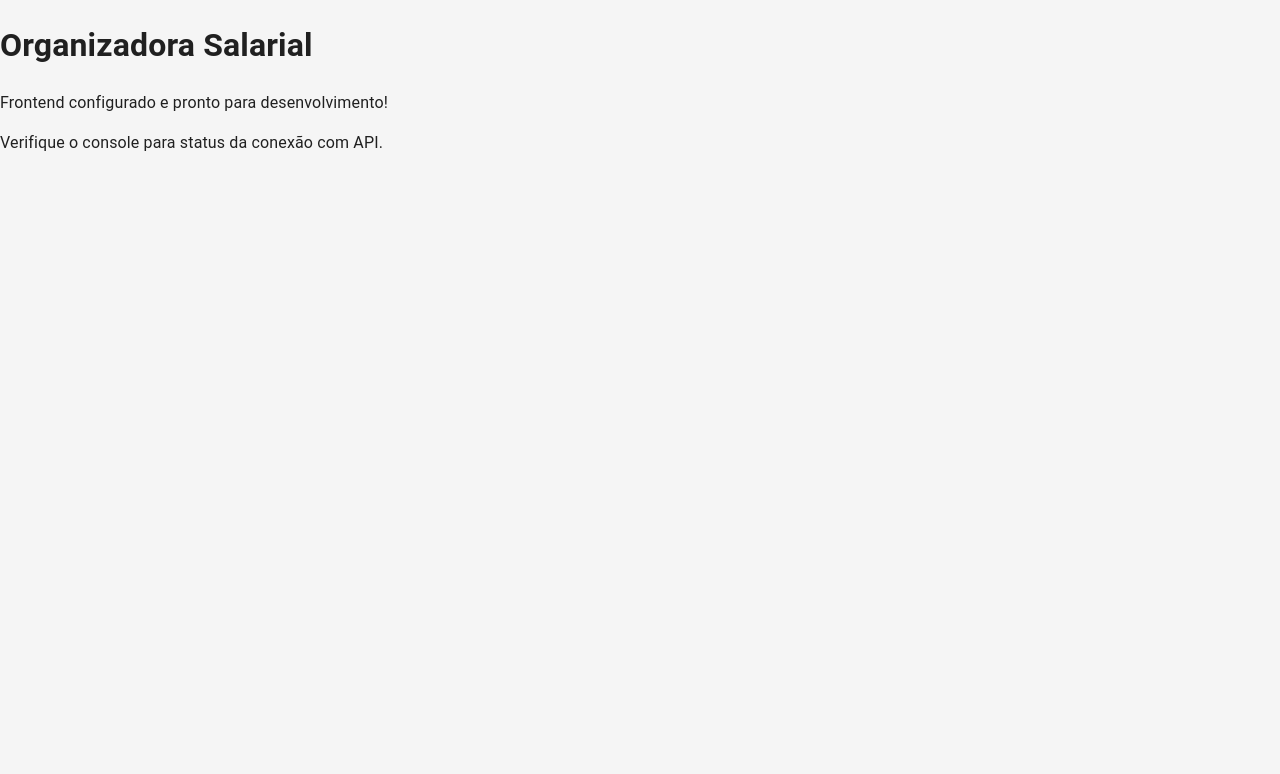
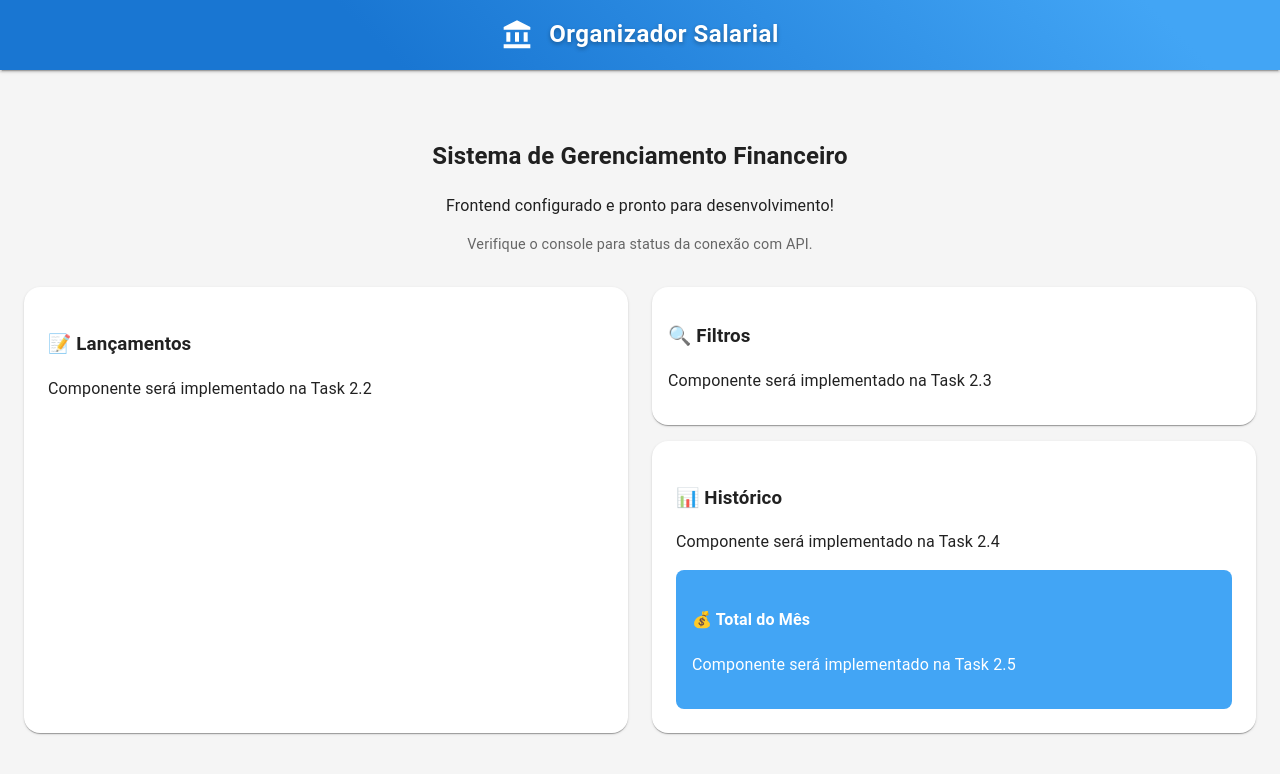
Before and after one commit to JoaoMuriloPO/-OrganizadorSalarial, a React (Create React App) app in the folder front/: page / in a window 1280 px wide. Shown: the top 774 px of the page. Built offline with nearby package versions, Linux system fonts and the light colour scheme; no server answers.

Commit message:
Feat: criaçao do layout

```diff
--- a/front/src/App.js
+++ b/front/src/App.js
@@ -1,8 +1,9 @@
 import React, { useEffect } from 'react';
 import { ThemeProvider } from '@mui/material/styles';
-import { CssBaseline } from '@mui/material';
+import { CssBaseline, Container, Box } from '@mui/material';
 import theme from './theme/theme';
 import { testarConexao } from './services/api';
+import Header from './components/Header/Header';
 import './App.css';
 
 function App() {
@@ -23,18 +24,82 @@ function App() {
   return (
     <ThemeProvider theme={theme}>
       <CssBaseline />
-      <div className="App">
-        <h1>Organizadora Salarial</h1>
-        <p>Frontend configurado e pronto para desenvolvimento!</p>
-        <p>Verifique o console para status da conexão com API.</p>
+      <Box sx={{ minHeight: '100vh', backgroundColor: 'background.default' }}>
+        {/* Header Component */}
+        <Header />
 
-        {/* Componentes serão adicionados nas próximas tasks */}
-        {/* <Header /> */}
-        {/* <Lancamentos /> */}
-        {/* <Filtro /> */}
-        {/* <Historico /> */}
-        {/* <TotalMes /> */}
-      </div>
+        {/* Conteúdo Principal */}
+        <Container maxWidth="xl" sx={{ py: 3 }}>
+          <Box sx={{ textAlign: 'center', mb: 4 }}>
+            <h2>Sistema de Gerenciamento Financeiro</h2>
+            <p>Frontend configurado e pronto para desenvolvimento!</p>
+            <p style={{ fontSize: '0.9em', color: '#666' }}>
+              Verifique o console para status da conexão com API.
+            </p>
+          </Box>
+
+          {/* Placeholder para próximos componentes */}
+          <Box sx={{
+            display: 'grid',
+            gap: 3,
+            gridTemplateColumns: {
+              xs: '1fr',
+              md: '1fr 1fr'
+            },
+            mb: 3
+          }}>
+            {/* Box esquerdo - Lançamentos (Task 2.2) */}
+            <Box sx={{
+              p: 3,
+              bgcolor: 'background.paper',
+              borderRadius: 2,
+              boxShadow: 1,
+              minHeight: 300
+            }}>
+              <h3>📝 Lançamentos</h3>
+              <p>Componente será implementado na Task 2.2</p>
+            </Box>
+
+            {/* Box direito - Filtro + Histórico */}
+            <Box sx={{ display: 'flex', flexDirection: 'column', gap: 2 }}>
+              {/* Filtro (Task 2.3) */}
+              <Box sx={{
+                p: 2,
+                bgcolor: 'background.paper',
+                borderRadius: 2,
+                boxShadow: 1
+              }}>
+                <h3>🔍 Filtros</h3>
+                <p>Componente será implementado na Task 2.3</p>
+              </Box>
+
+              {/* Histórico (Task 2.4) */}
+              <Box sx={{
+                p: 3,
+                bgcolor: 'background.paper',
+                borderRadius: 2,
+                boxShadow: 1,
+                flexGrow: 1
+              }}>
+                <h3>📊 Histórico</h3>
+                <p>Componente será implementado na Task 2.4</p>
+
+                {/* Total do Mês (Task 2.5) */}
+                <Box sx={{
+                  mt: 2,
+                  p: 2,
+                  bgcolor: 'primary.light',
+                  color: 'white',
+                  borderRadius: 1
+                }}>
+                  <h4>💰 Total do Mês</h4>
+                  <p>Componente será implementado na Task 2.5</p>
+                </Box>
+              </Box>
+            </Box>
+          </Box>
+        </Container>
+      </Box>
     </ThemeProvider>
   );
 }
--- /dev/null
+++ b/front/src/components/Header/Header.css
@@ -0,0 +1,28 @@
+/* Estilos adicionais para o Header se necessário */
+
+/* Animação suave para o header */
+.header-container {
+  transition: all 0.3s ease-in-out;
+}
+
+/* Efeito hover no título (opcional) */
+.header-title:hover {
+  transform: scale(1.02);
+  transition: transform 0.2s ease-in-out;
+}
+
+/* Responsividade adicional se necessário */
+@media (max-width: 600px) {
+  .header-mobile {
+    padding: 8px 16px;
+  }
+}
+
+/* Gradiente personalizado para diferentes temas (futuro) */
+.header-gradient-primary {
+  background: linear-gradient(45deg, #1976d2 30%, #42a5f5 90%);
+}
+
+.header-gradient-secondary {
+  background: linear-gradient(45deg, #dc004e 30%, #ff5983 90%);
+}
--- a/front/src/components/Header/Header.jsx
+++ b/front/src/components/Header/Header.jsx
@@ -1,2 +1,64 @@
-// Placeholder para Header Component
-// Task 2.1 será implementada aqui
+import React from 'react';
+import {
+  AppBar,
+  Toolbar,
+  Typography,
+  Box,
+  useTheme,
+  useMediaQuery
+} from '@mui/material';
+import { AccountBalance } from '@mui/icons-material';
+
+const Header = () => {
+  const theme = useTheme();
+  const isMobile = useMediaQuery(theme.breakpoints.down('sm'));
+
+  return (
+    <AppBar
+      position="static"
+      color="primary"
+      elevation={2}
+      sx={{
+        background: 'linear-gradient(45deg, #1976d2 30%, #42a5f5 90%)',
+        marginBottom: 3
+      }}
+    >
+      <Toolbar sx={{ minHeight: { xs: 64, sm: 70 } }}>
+        <Box
+          sx={{
+            display: 'flex',
+            alignItems: 'center',
+            flexGrow: 1,
+            justifyContent: 'center'
+          }}
+        >
+          {/* Ícone */}
+          <AccountBalance
+            sx={{
+              fontSize: isMobile ? 28 : 32,
+              marginRight: 2,
+              color: 'white'
+            }}
+          />
+
+          {/* Título */}
+          <Typography
+            variant={isMobile ? "h5" : "h4"}
+            component="h1"
+            sx={{
+              fontWeight: 600,
+              color: 'white',
+              textAlign: 'center',
+              letterSpacing: '0.5px',
+              textShadow: '0 2px 4px rgba(0,0,0,0.3)'
+            }}
+          >
+            Organizador Salarial
+          </Typography>
+        </Box>
+      </Toolbar>
+    </AppBar>
+  );
+};
+
+export default Header;
```
